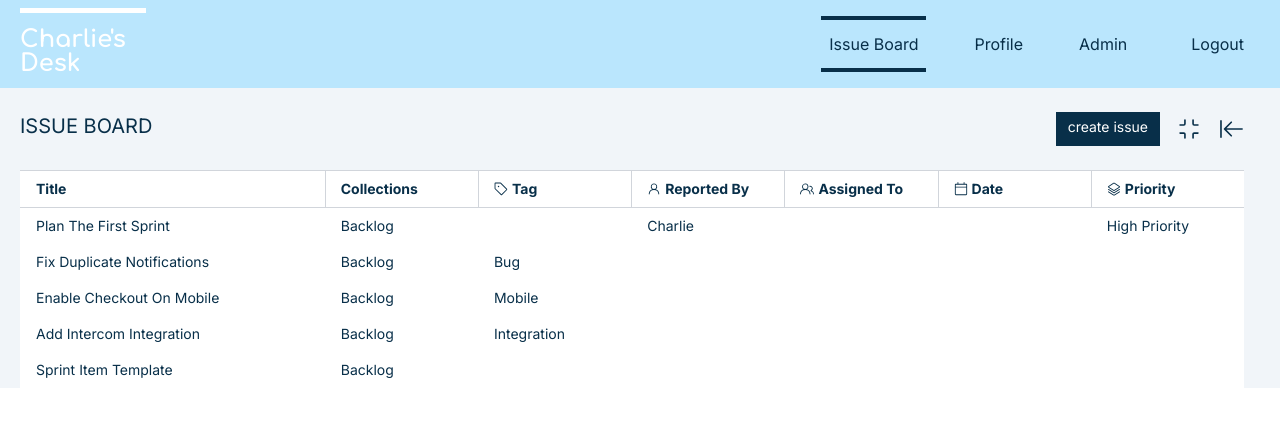
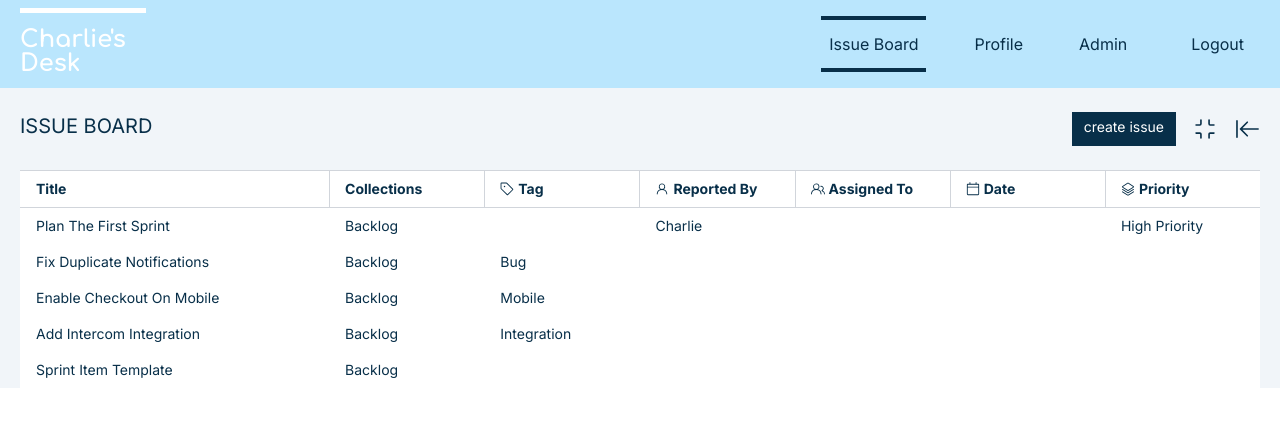
Before and after one commit to badeyesightcat/stackblitz-next-trial, a Next.js app: page /issue-board in a window 1280 px wide. Shown: the top 426 px of the page. Built offline with nearby package versions, Linux system fonts and the light colour scheme.

Commit message:
Add class names to style elements

```diff
--- a/components/IssueContentSection.tsx
+++ b/components/IssueContentSection.tsx
@@ -3,10 +3,10 @@ import IssueContent from "./IssueContent";
 
 const IssueContentSection = () => {
   return (
-    <>
-      <div className="w-[1px]"></div>
+    <div className="flex-1 basis-1/2 flex">
+      <div className="relative w-4 h-full"></div>
       <IssueContent />
-    </>
+    </div>
   );
 };
 
--- a/components/IssueListSection.tsx
+++ b/components/IssueListSection.tsx
@@ -4,7 +4,7 @@ import IssueTrackingHeader from "@/components/IssueTrackingHeader";
 
 const IssueListSection = () => {
   return (
-    <div className="pr-4 flex-1">
+    <div className="flex-1 basis-1/2">
       <IssueTrackingHeader />
       <IssueTable />
     </div>
```
